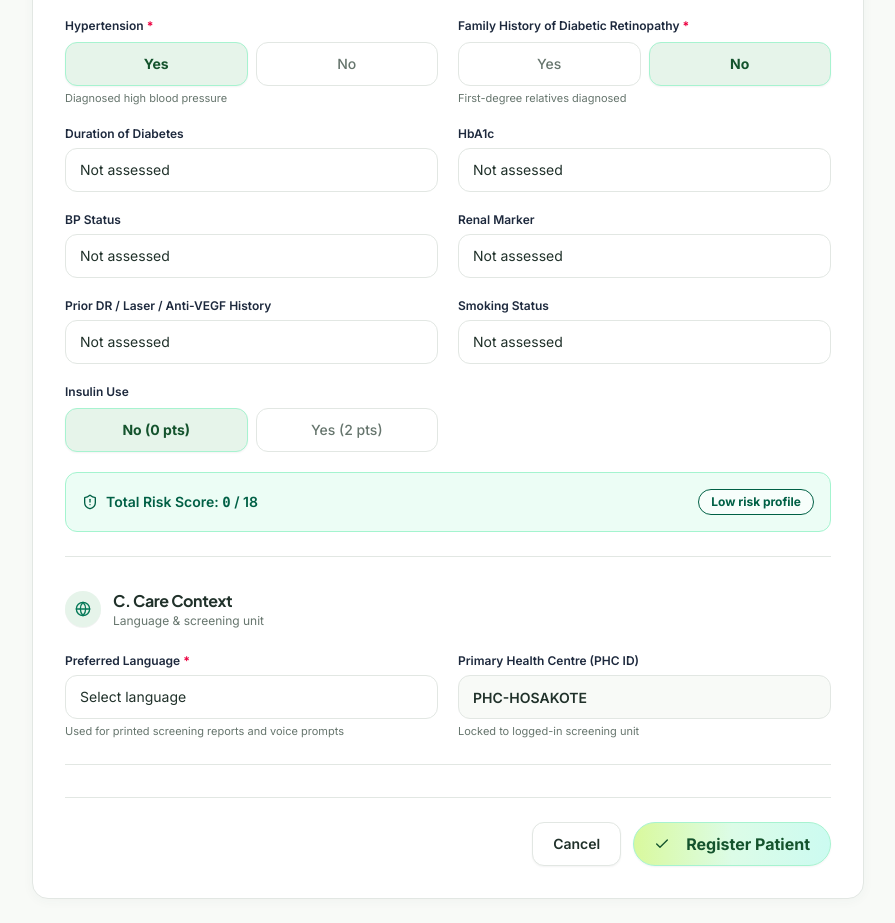
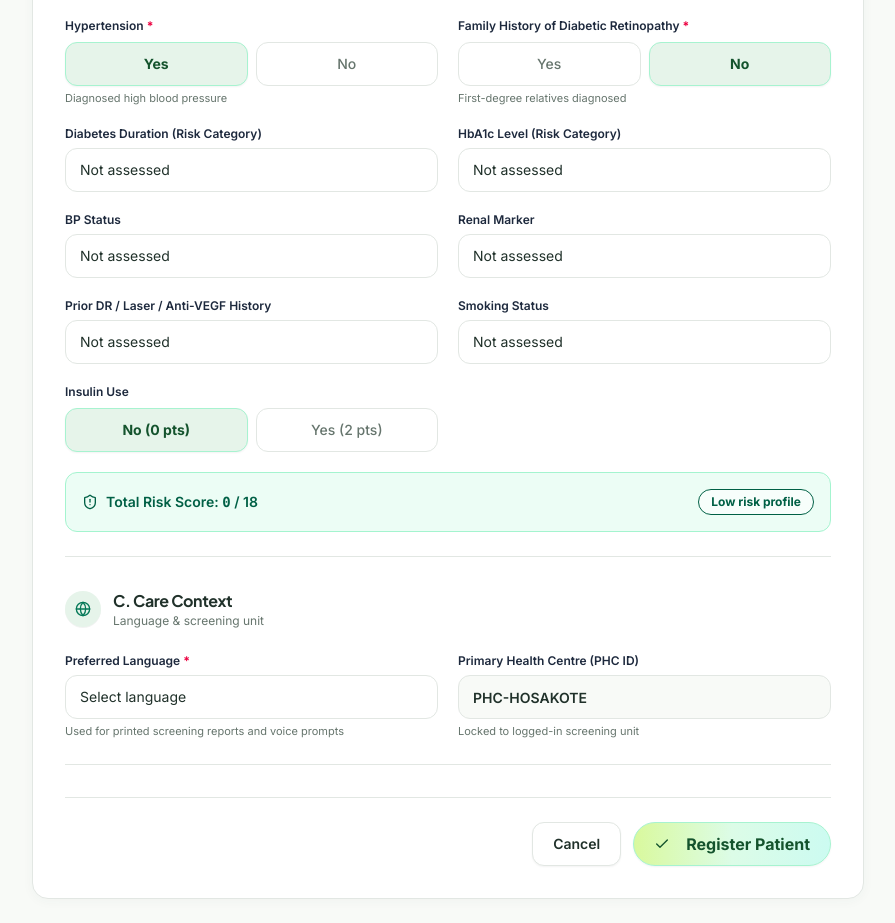
Before and after one commit to Mohammad-Adnan-Shakil/DRISHTI-AI, a React (Vite) app in the folder frontend/: page /register in a window 1280 px wide. Shown: the part 860-1783 px from the top of the page, without its empty margins (192-1087 px from the left). Built offline with nearby package versions, Linux system fonts and the light colour scheme.

Commit message:
fix: rename duplicate risk score dropdown labels in Section B

```diff
--- a/frontend/src/pages/Register.jsx
+++ b/frontend/src/pages/Register.jsx
@@ -10,7 +10,7 @@ import { cn, RISK_TIER_STYLES, getRiskTierFromScore } from '../lib/utils'
 const RISK_SCORE_FIELDS = [
   {
     key: 'diabetesDurationScore',
-    label: 'Duration of Diabetes',
+    label: 'Diabetes Duration (Risk Category)',
     options: [
       { label: '< 5 years', score: 0 },
       { label: '5 – 10 years', score: 1 },
@@ -20,7 +20,7 @@ const RISK_SCORE_FIELDS = [
   },
   {
     key: 'hba1cScore',
-    label: 'HbA1c',
+    label: 'HbA1c Level (Risk Category)',
     options: [
       { label: '< 7%', score: 0 },
       { label: '7% – 8.5%', score: 1 },
```
